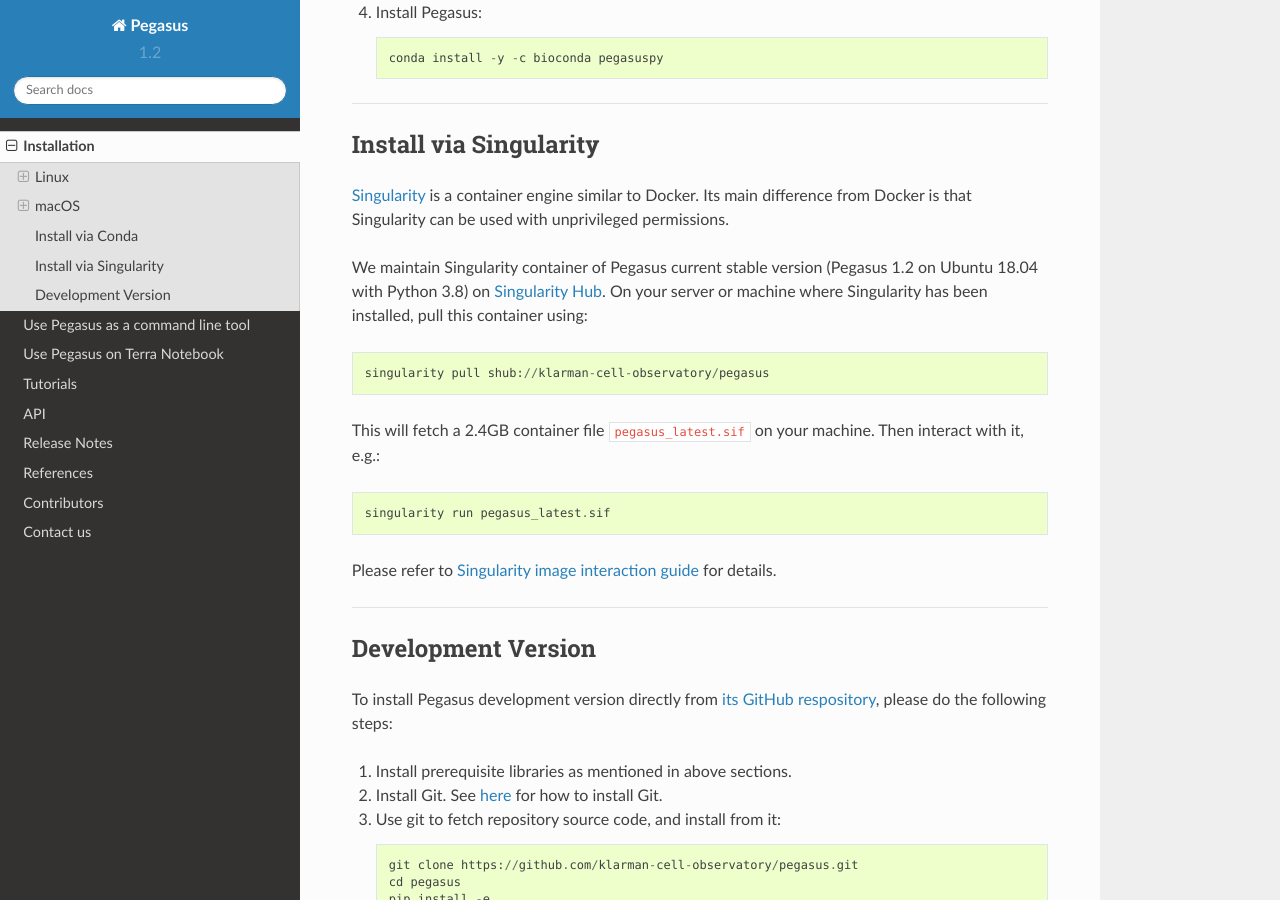
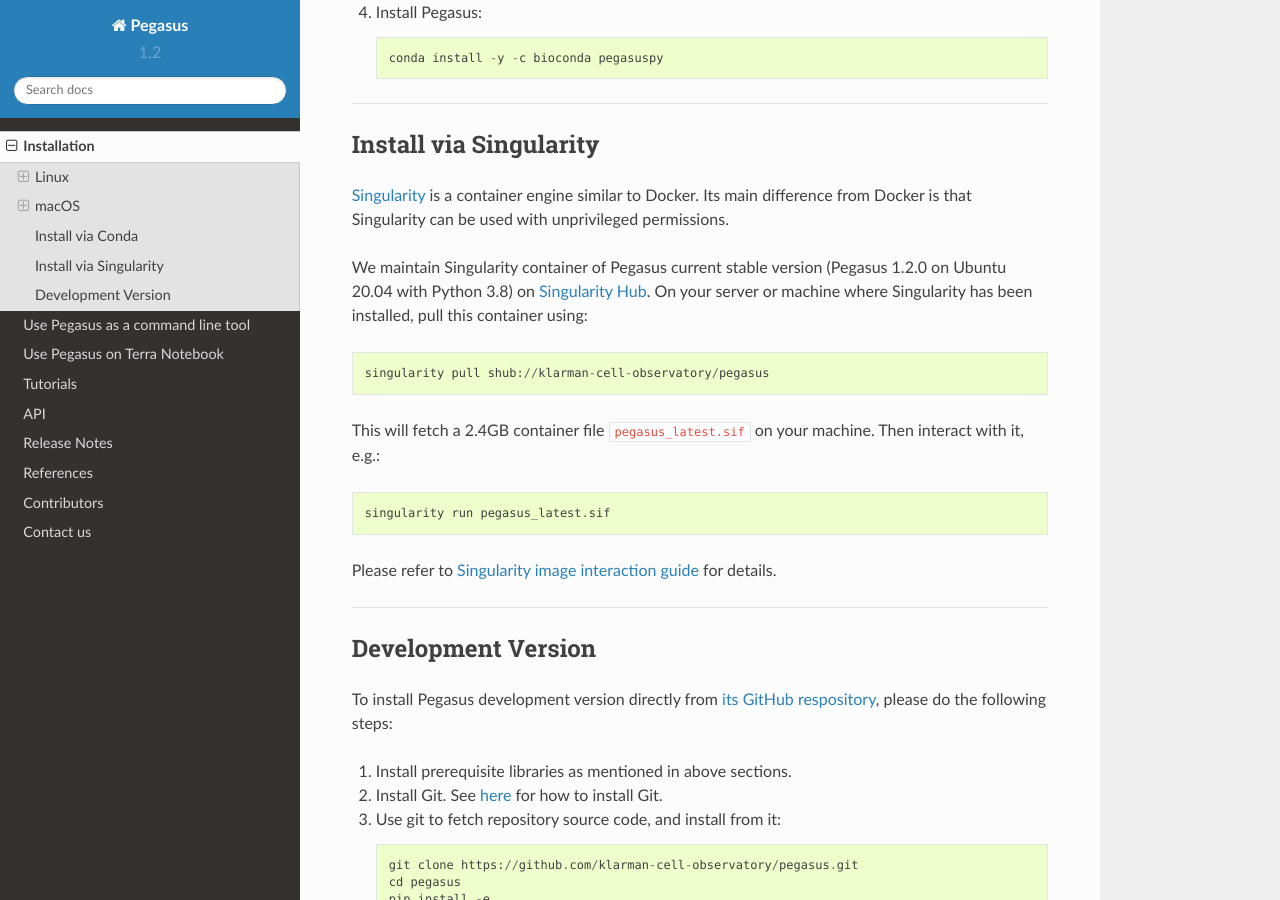
Before and after one commit to lilab-bcb/pegasus, a Sphinx documentation site: the page built from docs/installation.rst, in a window 1280 px wide and 900 px high, scrolled down 4939 px. Built offline with Sphinx 7.4.7 and the Read the Docs theme 2.0.0, drawn with Linux system fonts in a browser that asks for light colours; formulas are drawn with MathJax 3.

Commit message:
fix typos

```diff
--- a/docs/installation.rst
+++ b/docs/installation.rst
@@ -199,7 +199,7 @@
 
 Singularity_ is a container engine similar to Docker. Its main difference from Docker is that Singularity can be used with unprivileged permissions.
 
-We maintain Singularity container of Pegasus current stable version (Pegasus 1.2 on Ubuntu 18.04 with Python 3.8) on `Singularity Hub`_. On your server or machine where Singularity has been installed, pull this container using::
+We maintain Singularity container of Pegasus current stable version (Pegasus 1.2.0 on Ubuntu 20.04 with Python 3.8) on `Singularity Hub`_. On your server or machine where Singularity has been installed, pull this container using::
 
 	singularity pull shub://klarman-cell-observatory/pegasus
 
```
